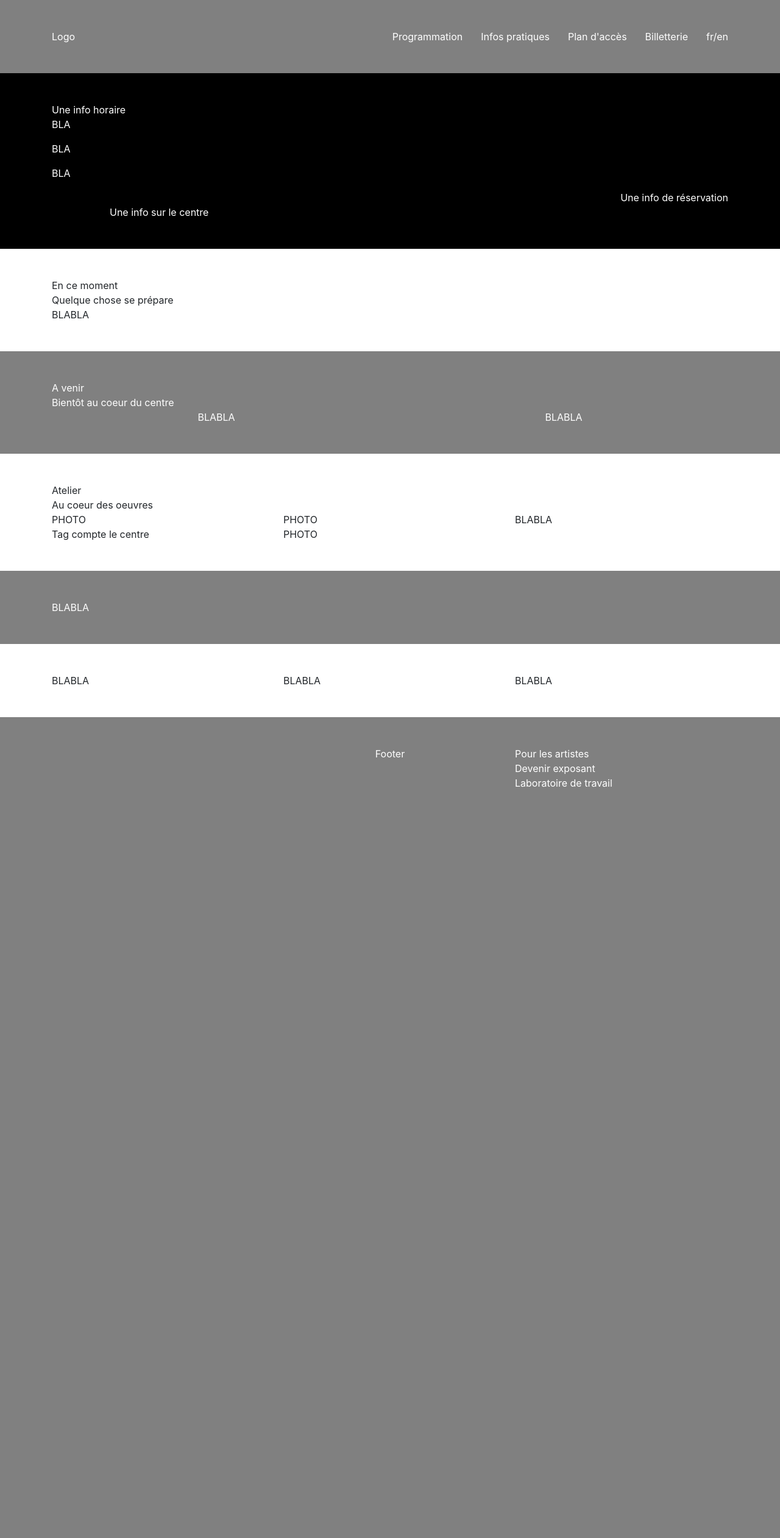
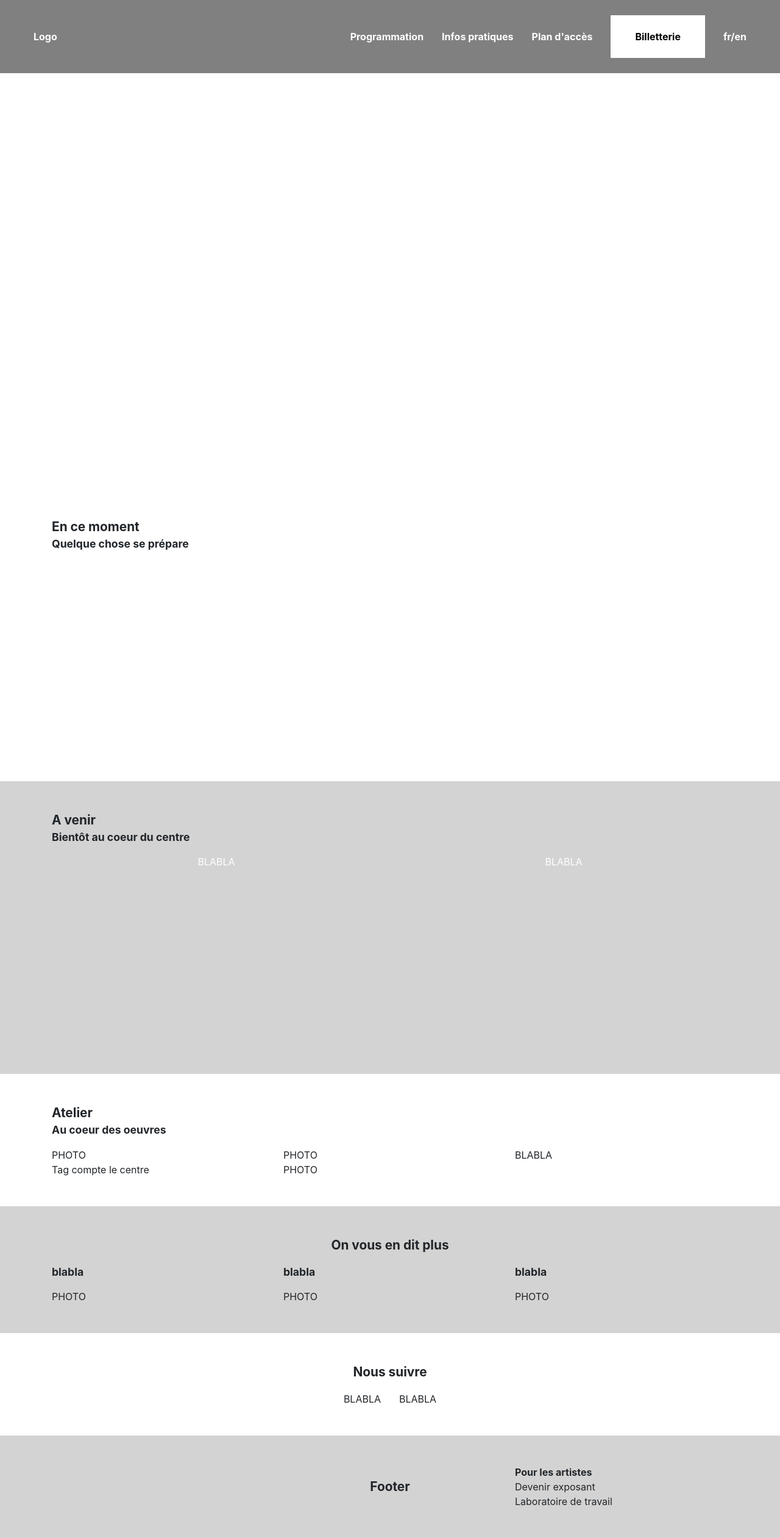
Before and after one commit to alexandre-mace/le-centre, a Symfony app: template templates/home/index.html.twig in a window 1280 px wide. Shown: the whole page at 61% size. Before the commit the page ends 1291 px from the top, so only its background shows below. Run offline with Twig, Linux system fonts and the light colour scheme; the template is opened without the code that fills it, so the values that code supplies are empty; some libraries are stand-ins or nearby versions.

Commit message:
Update homepage

```diff
--- a/public/css/style.css
+++ b/public/css/style.css
@@ -1,26 +1,71 @@
 header {
     background-color: gray;
     color: white;
+    padding-left: 40px;
+    padding-right: 40px;
+    position: fixed;
+    width: 100vw;
+    z-index: 1;
+    top: 0;
+}
+body {
+    padding-top: 120px;
+}
+header * {
+    font-weight: bold;
+}
+.header-ticket-link {
+    color: black;
+    background-color: white;
+    padding: 25px 40px;
+}
+.header-ticket-link:hover {
+    color: black;
+}
+.section-title {
+    font-weight: bold;
+    font-size: 1.3rem;
+}
+.section-subtitle {
+    font-weight: bold;
+    font-size: 1.1rem;
+    margin-bottom: 15px;
 }
 .home-main {
-    background-color: black;
+    background-image: url("https://via.placeholder.com/1920x880/6A6A6A/FFFFFF");
+    background-size: cover;
+    padding-top: 100px;
+    color: white;
+    height: calc(100vh - 120px);
+    padding-left: 40px;
+    padding-right: 40px;
+}
+.current-event-content {
+    background-image: url("https://via.placeholder.com/1140x312/9D9D9D/FFFFFF");
+    background-size: cover;
+    height: 312px;
+    color: white;
+    padding: 50px 30px;
+}
+.coming-content {
+    background-image: url("https://via.placeholder.com/500x240/9D9D9D/FFFFFF");
+    background-size: cover;
+    height: 312px;
     color: white;
 }
 .coming {
-    background-color: gray;
-    color: white;
+    background-color: lightgray;
 }
 .blog {
-    background-color: gray;
-    color: white;
+    background-color: lightgray;
 }
 .footer {
-    background-color: gray;
-    color: white;
+    background-color: lightgray;
 }
 a {
     color: inherit;
 }
 a:hover {
     color: inherit;
+    text-decoration: unset;
 }
--- a/templates/base.html.twig
+++ b/templates/base.html.twig
@@ -12,7 +12,7 @@
     </head>
     <body>
         <header class="header py-5">
-            <div class="container">
+            <div class="container-fluid">
                 <div class="row">
                     <div class="col-auto mr-auto">
                         <div><a href="{{ path('home') }}">Logo</a></div>
@@ -29,7 +29,7 @@
                                 <div><a href="{{ path('access_plan') }}">Plan d'accès</a></div>
                             </div>
                             <div class="col-auto">
-                                <div><a href="{{ path('ticket') }}">Billetterie</a></div>
+                                <div><a class="header-ticket-link" href="{{ path('ticket') }}">Billetterie</a></div>
                             </div>
                             <div class="col-auto">
                                 <div>fr/en</div>
--- a/templates/footer.html.twig
+++ b/templates/footer.html.twig
@@ -1,8 +1,28 @@
 <div class="blog">
     <div class="container py-5">
         <div class="row">
+            <div class="col text-center mb-3">
+                <div class="section-title">On vous en dit plus</div>
+            </div>
+        </div>
+        <div class="row">
             <div class="col">
-                BLABLA
+                <div class="d-flex flex-column">
+                    <div class="section-subtitle">blabla</div>
+                    <div>PHOTO</div>
+                </div>
+            </div>
+            <div class="col">
+                <div class="d-flex flex-column">
+                    <div class="section-subtitle">blabla</div>
+                    <div>PHOTO</div>
+                </div>
+            </div>
+            <div class="col">
+                <div class="d-flex flex-column">
+                    <div class="section-subtitle">blabla</div>
+                    <div>PHOTO</div>
+                </div>
             </div>
         </div>
     </div>
@@ -10,13 +30,15 @@
 <div class="social">
     <div class="container py-5">
         <div class="row">
-            <div class="col">
+            <div class="col text-center mb-3">
+                <div class="section-title">Nous suivre</div>
+            </div>
+        </div>
+        <div class="row justify-content-center">
+            <div class="col-auto text-center">
                 BLABLA
             </div>
-            <div class="col">
-                BLABLA
-            </div>
-            <div class="col">
+            <div class="col-auto text-center">
                 BLABLA
             </div>
         </div>
@@ -25,12 +47,12 @@
 <footer class="footer">
     <div class="container py-5">
         <div class="row">
-            <div class="col-4 offset-4 text-center">
-                Footer
+            <div class="col-4 offset-4 text-center section-title d-flex justify-content-center align-items-center">
+                <div>Footer</div>
             </div>
             <div class="col-auto">
                 <div class="d-flex flex-column">
-                    <div>Pour les artistes</div>
+                    <div class="font-weight-bold">Pour les artistes</div>
                     <div>Devenir exposant</div>
                     <div>Laboratoire de travail</div>
                 </div>
--- a/templates/home/index.html.twig
+++ b/templates/home/index.html.twig
@@ -4,26 +4,27 @@
 
 {% block body %}
     <div class="home-main">
-    <div class="container py-5">
-        <div class="row">
-            <div class="col-auto">
+    <div class="container-fluid py-5">
+        <div class="row my-4 py-4 ">
+            <div class="col-auto offset-1">
                 Une info horaire
             </div>
         </div>
         <div class="row">
-            <div class="col-auto">
-                <p>BLA</p>
-                <p>BLA</p>
-                <p>BLA</p>
+            <div class="col mb-5 pb-5">
             </div>
         </div>
         <div class="row">
+            <div class="col mb-5 pb-5">
+            </div>
+        </div>
+        <div class="row mt-5 py-5">
             <div class="col-auto ml-auto">
                 Une info de réservation
             </div>
         </div>
-        <div class="row">
-            <div class="col-auto offset-1">
+        <div class="row mt-2">
+            <div class="col-auto offset-2">
                 Une info sur le centre
             </div>
         </div>
@@ -37,8 +38,13 @@
                     <div class="section-subtitle">Quelque chose se prépare</div>
                 </div>
             </div>
-            <div class="row">
-                <div class="col-auto">
+            <div class="row current-event-content justify-content-between">
+                <div class="col-auto d-flex flex-column justify-content-end">
+                    <div>Titre de l'expo</div>
+                    <div>Description courte</div>
+                    <div>Thématique</div>
+                </div>
+                <div class="col-auto d-flex flex-column justify-content-start">
                     BLABLA
                 </div>
             </div>
@@ -54,10 +60,14 @@
             </div>
             <div class="row">
                 <div class="col text-center">
-                    BLABLA
+                    <div class="coming-content">
+                        BLABLA
+                    </div>
                 </div>
                 <div class="col text-center">
-                    BLABLA
+                    <div class="coming-content">
+                        BLABLA
+                    </div>
                 </div>
             </div>
         </div>
```
